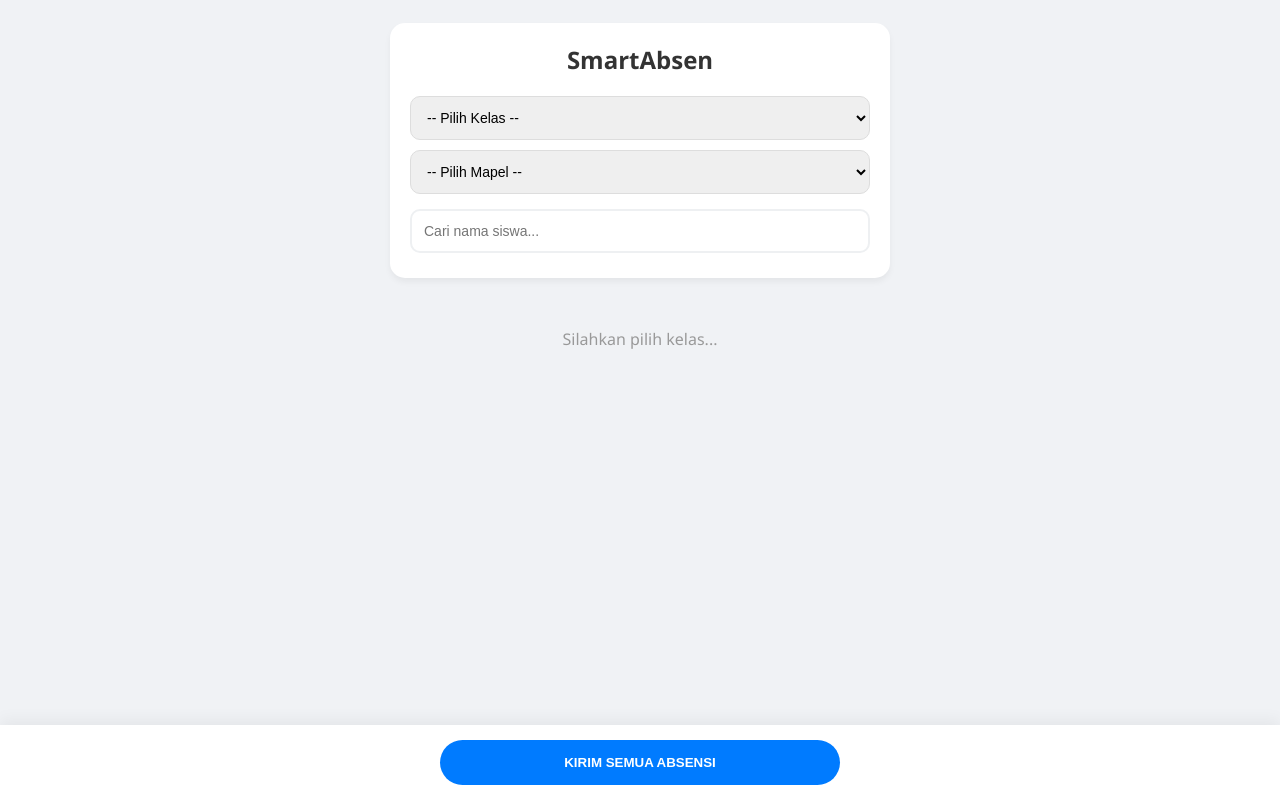
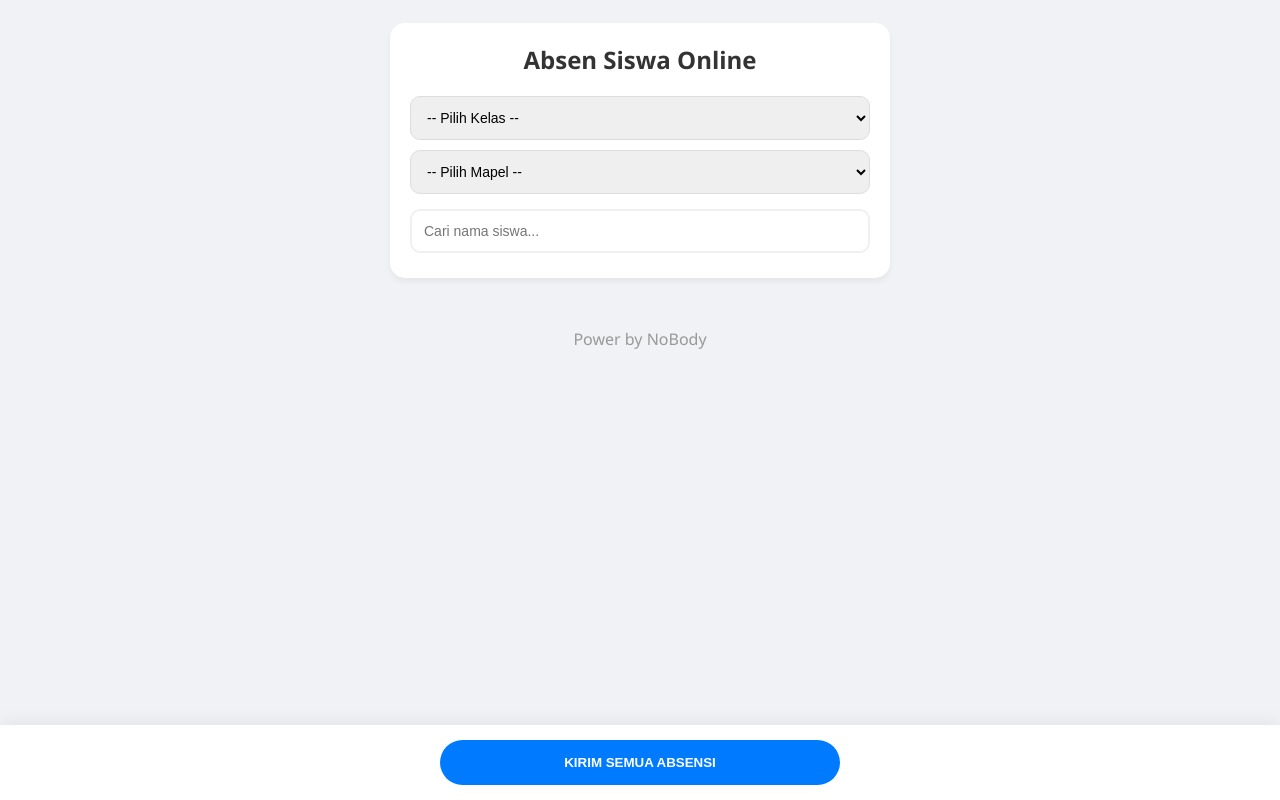
Before and after one commit to nobbies/Absen-online, a plain HTML site: page index.html in a window 1280 px wide. Drawn offline with Linux system fonts and the light colour scheme; no server answers.

Commit message:
Update index.html

```diff
--- a/index.html
+++ b/index.html
@@ -3,7 +3,7 @@
 <head>
     <meta charset="UTF-8">
     <meta name="viewport" content="width=device-width, initial-scale=1.0">
-    <title>SmartAbsen Pro</title>
+    <title>Absen Siswa Online</title>
     <style>
         :root { --h: #28a745; --i: #ffc107; --s: #17a2b8; --a: #dc3545; }
         body { font-family: 'Segoe UI', Tahoma, sans-serif; background: #f0f2f5; padding: 15px; margin-bottom: 100px; }
@@ -60,7 +60,7 @@
 
 <div class="container">
     <div class="header">
-        <h2 style="margin:0 0 15px 0; text-align:center; color:#333;">SmartAbsen</h2>
+        <h2 style="margin:0 0 15px 0; text-align:center; color:#333;">Absen Siswa Online</h2>
         <select id="pilih-kelas" onchange="filterSiswa()">
             <option value="">-- Pilih Kelas --</option>
         </select>
@@ -71,7 +71,7 @@
     </div>
 
     <div id="daftar-siswa">
-        <p style="text-align:center; color: #999; margin-top: 50px;">Silahkan pilih kelas...</p>
+        <p style="text-align:center; color: #999; margin-top: 50px;">Power by NoBody</p>
     </div>
 </div>
 
```
